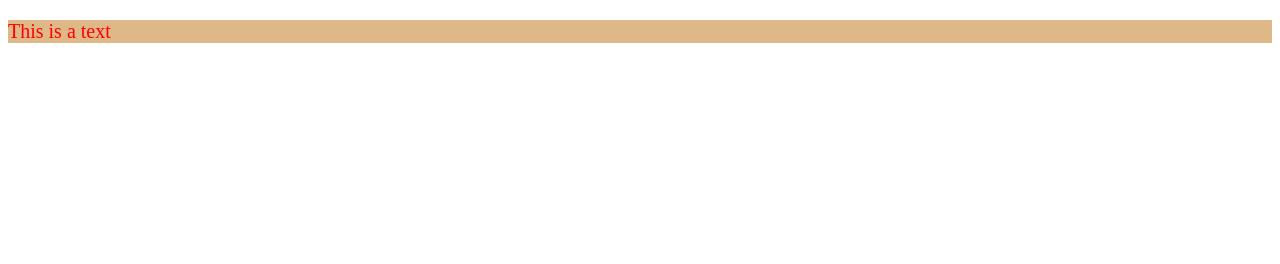
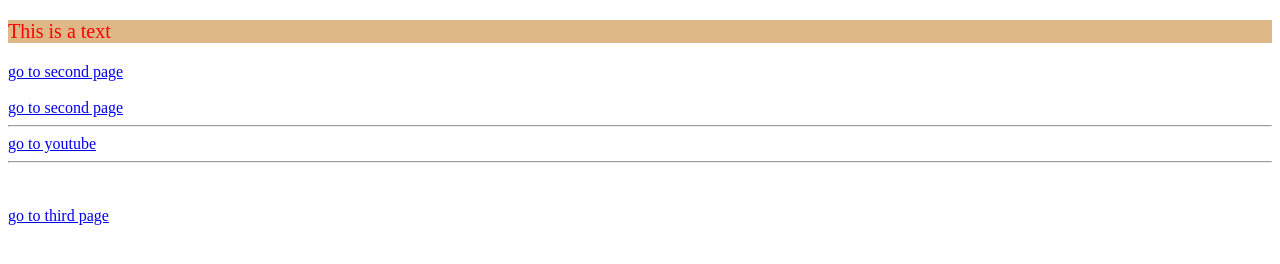
Before and after one commit to Ali007G/Web-Development, a plain HTML site: page new8.html in a window 1280 px wide. Drawn offline with Linux system fonts and the light colour scheme.

Commit message:
link- one page to another page

```diff
--- a/new8.html
+++ b/new8.html
@@ -8,5 +8,23 @@
 </head>
 <body>
     <p>This is a text</p>
+
+    <!-- a href is used for link will be go to current page to next page -->
+    <a href="new9.html">go to second page</a>
+    <br>
+    <br>
+
+    <!-- target is used for link will be open new tab -->
+    <a href="new9.html" target="_blank">go to second page</a>
+
+    <hr>
+    <a href="https://youtube.com" target="_blank">go to youtube</a>
+    <hr>
+
+    <br>
+    <br>
+    <!-- we link just file name for go to next page, when we need connect to
+        inside folder file then we need to write first folder name slash html file name -->
+    <a href="newHTML/newlinkpage.html" target="_blank">go to third page</a>
 </body>
 </html>
```
Also changed, not shown: new9.html (added, +11 -0 lines), newHTML/newlinkpage.html (added, +13 -0 lines).
